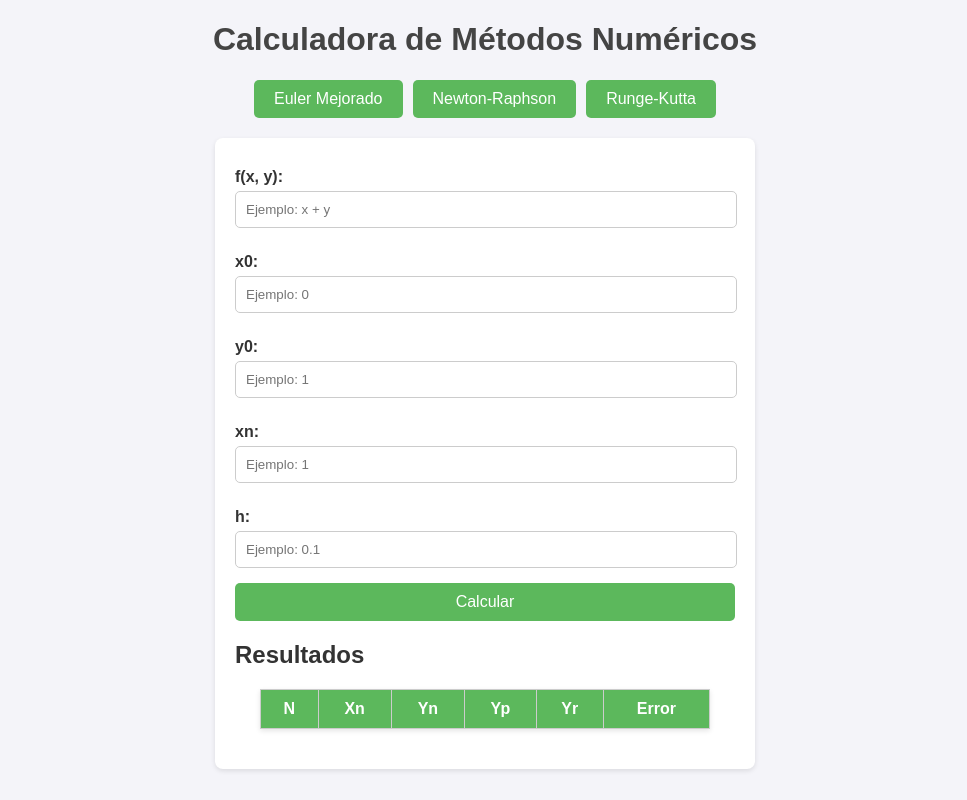
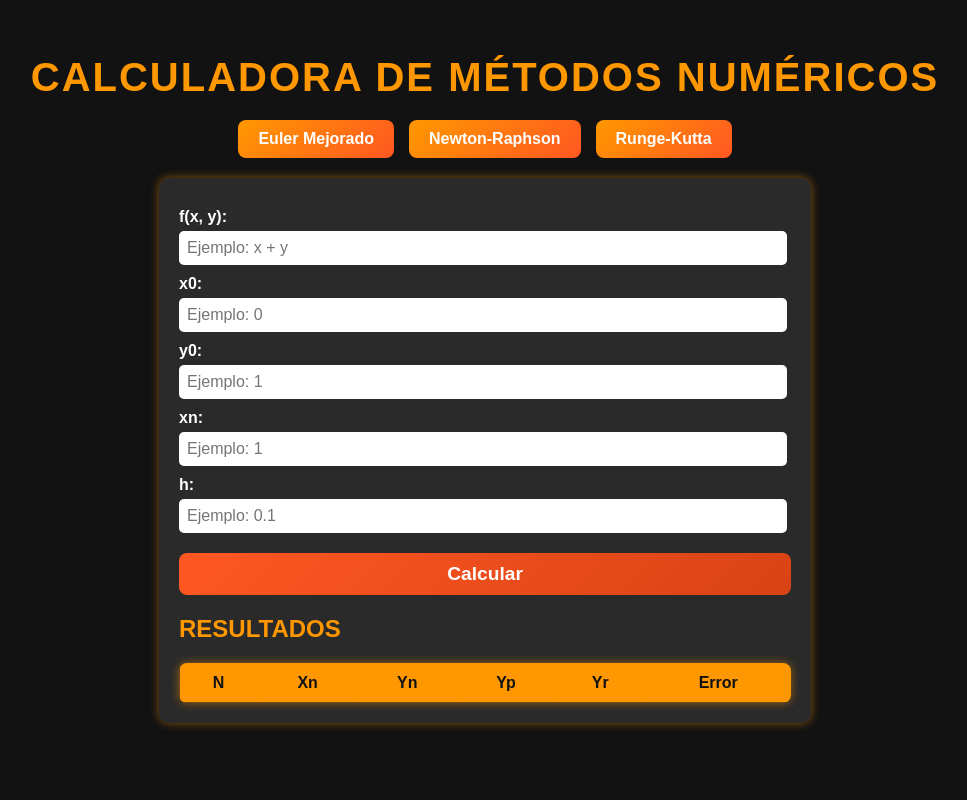
Before and after one commit to ABEL0120/calculadora-mate2-python, a Flask app: page / in a window 1280 px wide. Shown: the whole page, without its empty margins (155-1122 px from the left). Run offline with Flask 3, Linux system fonts and the light colour scheme; lists and menus that the app fills with data are empty.

Commit message:
cambio de diseño feo

```diff
--- a/app/templates/index.html
+++ b/app/templates/index.html
@@ -5,118 +5,141 @@
     <meta name="viewport" content="width=device-width, initial-scale=1.0" />
     <title>Calculadora de Métodos Numéricos</title>
     <style>
+      /* Estilo general */
       body {
-        font-family: Arial, sans-serif;
-        margin: 0;
-        padding: 0;
-        background-color: #f4f4f9;
-        color: #333;
+        font-family: "Poppins", sans-serif;
+        background-color: #121212;
+        color: #fff;
+        text-align: center;
+        padding: 20px;
       }
 
       h1 {
-        text-align: center;
-        color: #444;
+        font-size: 2.5rem;
+        margin-bottom: 20px;
+        text-transform: uppercase;
+        letter-spacing: 2px;
+        color: #ff9800;
       }
 
+      /* Botones de selección */
       .button-container {
         display: flex;
         justify-content: center;
-        gap: 10px;
-        margin: 20px 0;
+        gap: 15px;
+        margin-bottom: 20px;
       }
 
       .button-container button {
+        background: linear-gradient(135deg, #ff9800, #ff5722);
+        border: none;
         padding: 10px 20px;
-        font-size: 16px;
-        border: none;
-        border-radius: 5px;
+        font-size: 1rem;
+        font-weight: bold;
+        color: #fff;
+        border-radius: 8px;
         cursor: pointer;
-        background-color: #5cb85c;
-        color: white;
-        transition: background-color 0.3s;
+        transition: transform 0.2s, box-shadow 0.2s;
       }
 
       .button-container button:hover {
-        background-color: #4cae4c;
+        transform: scale(1.1);
+        box-shadow: 0px 0px 10px rgba(255, 152, 0, 0.8);
       }
 
+      /* Formularios */
       form {
-        max-width: 500px;
-        margin: 20px auto;
-        background: #fff;
+        display: none;
+        background: rgba(255, 255, 255, 0.1);
         padding: 20px;
-        border-radius: 8px;
-        box-shadow: 0 2px 5px rgba(0, 0, 0, 0.1);
-        display: none;
+        border-radius: 10px;
+        box-shadow: 0px 0px 10px rgba(255, 152, 0, 0.5);
+        width: 50%;
+        margin: auto;
+        text-align: left;
       }
 
       form.active {
         display: block;
       }
 
+      /* Inputs */
       label {
+        font-size: 1rem;
+        font-weight: bold;
         display: block;
-        margin: 10px 0 5px;
-        font-weight: bold;
+        margin-top: 10px;
       }
 
       input {
         width: calc(100% - 20px);
-        padding: 10px;
-        border: 1px solid #ccc;
+        padding: 8px;
+        margin-top: 5px;
+        border: none;
         border-radius: 5px;
-        margin-bottom: 15px;
+        font-size: 1rem;
       }
 
+      /* Botón de submit */
       button[type="submit"] {
         width: 100%;
+        background: linear-gradient(135deg, #ff5722, #d84315);
+        color: #fff;
+        font-size: 1.2rem;
+        font-weight: bold;
         padding: 10px;
-        background-color: #5cb85c;
-        color: white;
-        font-size: 16px;
         border: none;
-        border-radius: 5px;
+        border-radius: 8px;
         cursor: pointer;
-        transition: background-color 0.3s;
+        margin-top: 20px;
+        transition: transform 0.2s, box-shadow 0.2s;
       }
 
       button[type="submit"]:hover {
-        background-color: #4cae4c;
+        transform: scale(1.05);
+        box-shadow: 0px 0px 10px rgba(255, 87, 34, 0.8);
       }
 
-      table {
-        width: 90%;
-        margin: 20px auto;
-        border-collapse: collapse;
-        background: #fff;
-        box-shadow: 0 2px 5px rgba(0, 0, 0, 0.1);
+      /* Resultados */
+      h2 {
+        margin-top: 20px;
+        font-size: 1.5rem;
+        text-transform: uppercase;
+        color: #ff9800;
       }
 
-      thead {
-        background-color: #5cb85c;
-        color: white;
+      /* Tablas */
+      table {
+        width: 100%;
+        margin-top: 20px;
+        border-collapse: collapse;
+        box-shadow: 0px 0px 10px rgba(255, 152, 0, 0.5);
+        border-radius: 8px;
+        overflow: hidden;
       }
 
       th,
       td {
         padding: 10px;
+        border: 1px solid rgba(255, 152, 0, 0.3);
         text-align: center;
-        border: 1px solid #ccc;
       }
 
-      tbody tr:nth-child(even) {
-        background-color: #f9f9f9;
+      th {
+        background: #ff9800;
+        color: #121212;
       }
 
-      tbody tr:hover {
-        background-color: #f1f1f1;
+      tr:nth-child(even) {
+        background: rgba(255, 255, 255, 0.1);
       }
     </style>
     <script>
-      function showForm(method) {
-        const forms = document.querySelectorAll("form");
-        forms.forEach((form) => form.classList.remove("active"));
-        document.getElementById(method).classList.add("active");
+      function showForm(formId) {
+        document.querySelectorAll("form").forEach((form) => {
+          form.classList.remove("active");
+        });
+        document.getElementById(formId).classList.add("active");
       }
 
       async function calcularEuler() {
@@ -304,7 +327,7 @@
       <h2>Resultados</h2>
       <p id="resultadoRaiz"><strong>Raíz:</strong></p>
 
-      <table border="1">
+      <table>
         <thead>
           <tr>
             <th>Iteración</th>
@@ -340,7 +363,7 @@
         required
       />
 
-      <label for="rk-xn">xf:</label>
+      <label for="rk-xn">xn:</label>
       <input
         id="rk-xn"
         type="number"
```
